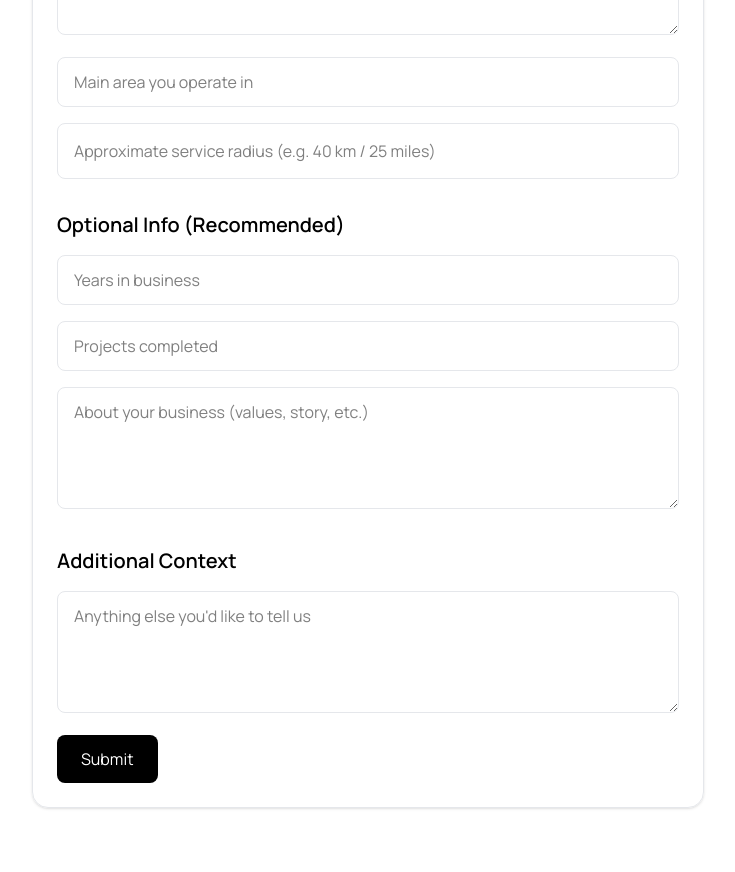
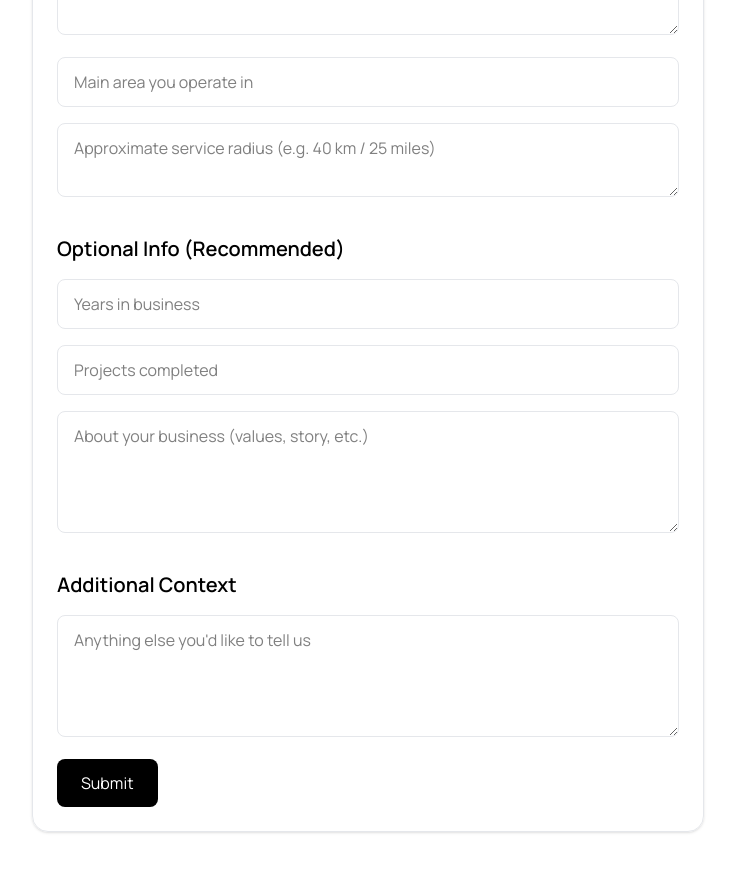
Before and after one commit to JohannesKarasik/ContractorBoost, a Next.js app: page /client-form in a window 1280 px wide. Shown: the part 1080-1952 px from the top of the page, without its empty margins (272-1007 px from the left). Built offline with nearby package versions, Linux system fonts and the light colour scheme.

Commit message:
Initial commit

```diff
--- a/src/app/client-form/page.tsx
+++ b/src/app/client-form/page.tsx
@@ -175,12 +175,12 @@ export default function ContactPage() {
             className="w-full rounded-lg border px-4 py-3"
           />
 
-<input
-  type="text"
+<textarea
   name="radius"
   placeholder="Approximate service radius (e.g. 40 km / 25 miles)"
   required
-  className="w-full min-h-[64px] rounded-lg border px-4 py-5 text-sm sm:min-h-[56px] sm:py-3 sm:text-base"
+  rows={2}
+  className="w-full rounded-lg border px-4 py-3"
 />
 
           <h2 className="text-xl font-semibold pt-4">Optional Info (Recommended)</h2>
```
